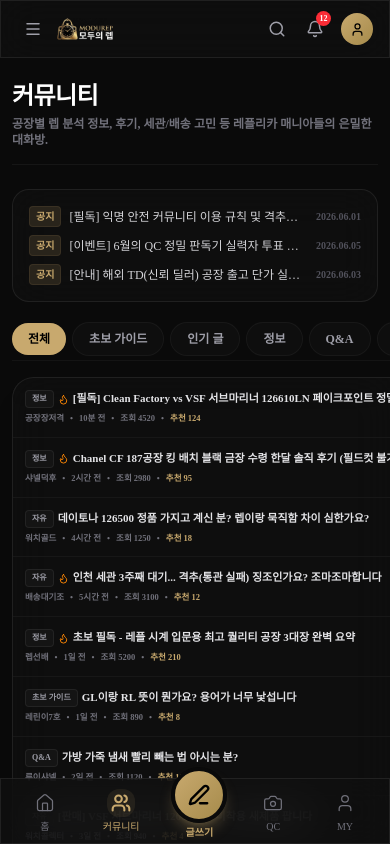
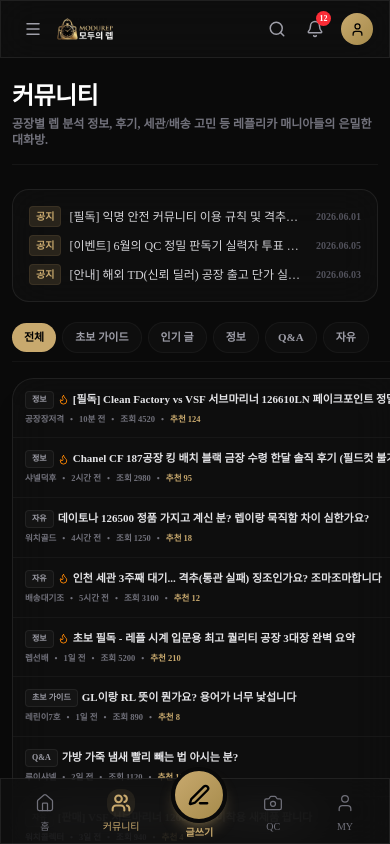
Before and after one commit to MODU-REP/MODU-REP-TEST, a Next.js app: page /community in a window 390 px wide. Shown: the top 844 px of the page. Built offline with nearby package versions, Linux system fonts and the light colour scheme.

Commit message:
Optimize tab navigation on mobile community page to wrap cleanly using flex-wrap

```diff
--- a/src/app/community/page.tsx
+++ b/src/app/community/page.tsx
@@ -124,7 +124,7 @@ export default function CommunityPage() {
           {/* Main List */}
           <div>
             {/* Tab Navigation */}
-            <div className="flex items-center gap-1.5 mb-4 overflow-x-auto hide-scrollbar pb-1 border-b border-white/[0.04]">
+            <div className="flex flex-wrap items-center gap-1.5 mb-4 pb-2 border-b border-white/[0.04]">
               {TABS.map((tab) => (
                 <button
                   key={tab}
@@ -132,7 +132,7 @@ export default function CommunityPage() {
                     setActiveTab(tab);
                     setCurrentPage(1);
                   }}
-                  className={`px-4 py-2 text-xs sm:text-sm font-bold rounded-full whitespace-nowrap transition-all duration-200 ${
+                  className={`px-3 py-1.5 sm:px-4 sm:py-2 text-[11px] sm:text-xs md:text-sm font-bold rounded-full whitespace-nowrap transition-all duration-200 ${
                     activeTab === tab
                       ? "bg-gold text-black font-bold"
                       : "bg-white/[0.02] text-zinc-400 hover:bg-white/[0.05] hover:text-white border border-white/[0.04]"
```
